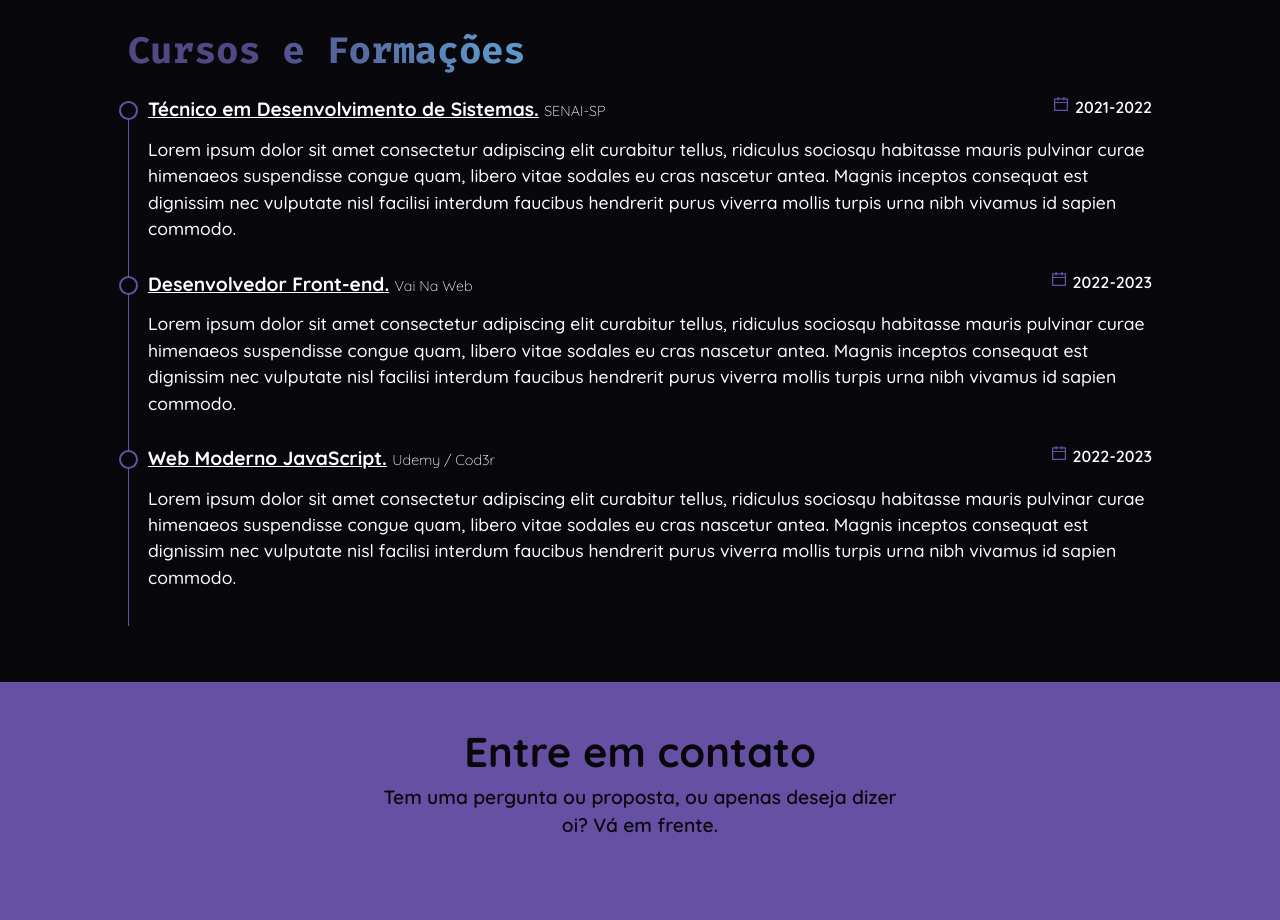
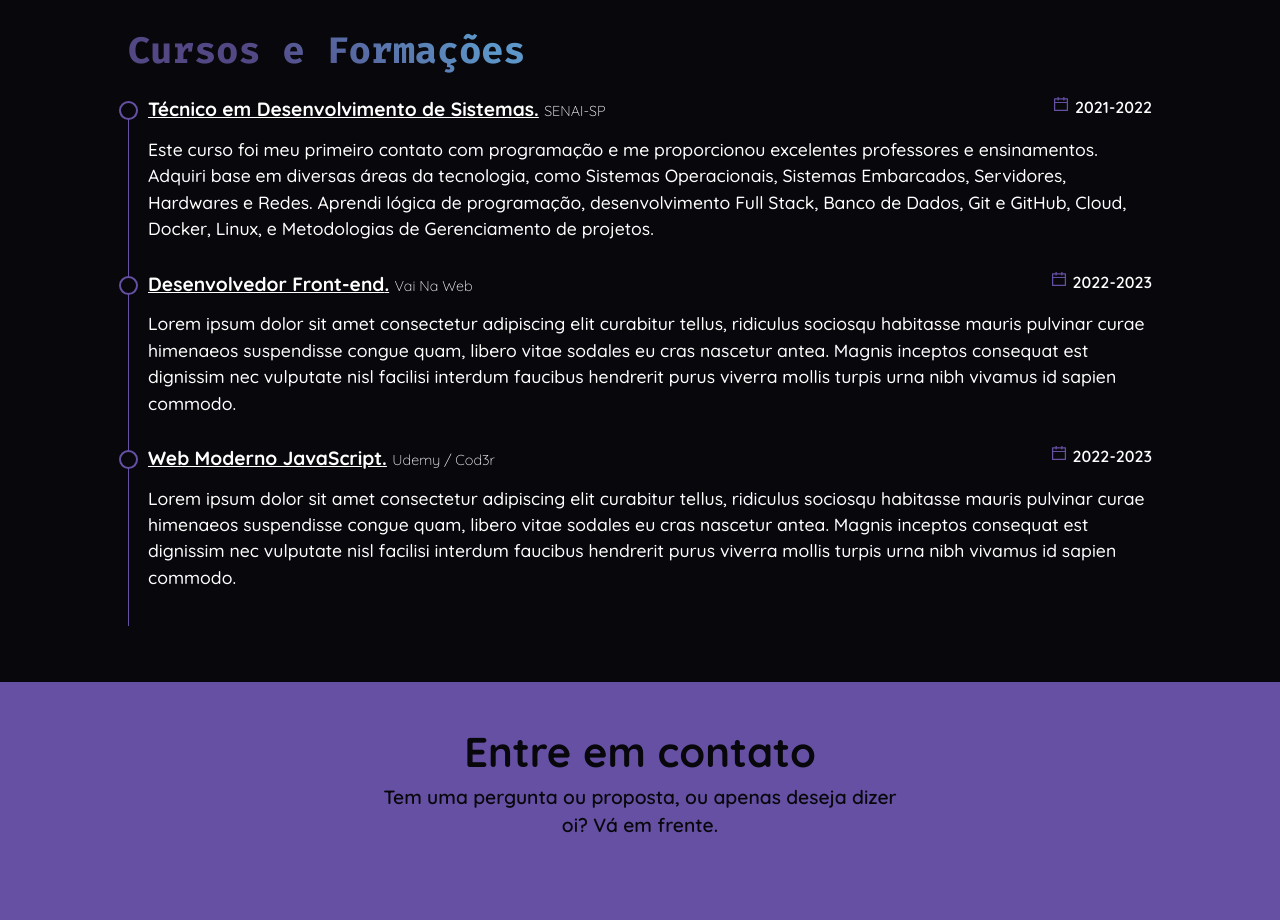
Before and after one commit to CauaRodrigues/portfolio, a React (Vite) app: page /about in a window 1280 px wide. Shown: the part 2680-3600 px from the top of the page. Built offline with nearby package versions, Linux system fonts and the light colour scheme.

Commit message:
update Courses data

```diff
--- a/src/pages/About/sections/Courses/data.js
+++ b/src/pages/About/sections/Courses/data.js
@@ -6,7 +6,7 @@ export const data = [
 		url: "https://suicobrasileira.sp.senai.br/curso/85566/115/tecnico-em-desenvolvimento-de-sistemas",
 		year: "2021-2022",
 		description:
-			"Lorem ipsum dolor sit amet consectetur adipiscing elit curabitur tellus, ridiculus sociosqu habitasse mauris pulvinar curae himenaeos suspendisse congue quam, libero vitae sodales eu cras nascetur antea. Magnis inceptos consequat est dignissim nec vulputate nisl facilisi interdum faucibus hendrerit purus viverra mollis turpis urna nibh vivamus id sapien commodo.",
+			"Este curso foi meu primeiro contato com programação e me proporcionou excelentes professores e ensinamentos. Adquiri base em diversas áreas da tecnologia, como Sistemas Operacionais, Sistemas Embarcados, Servidores, Hardwares e Redes. Aprendi lógica de programação, desenvolvimento Full Stack, Banco de Dados, Git e GitHub, Cloud, Docker, Linux, e Metodologias de Gerenciamento de projetos.",
 	},
 	{
 		id: 2,
```
